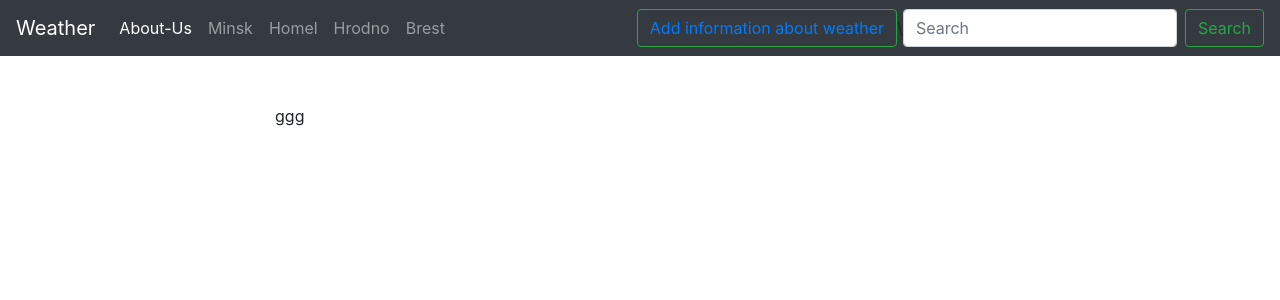
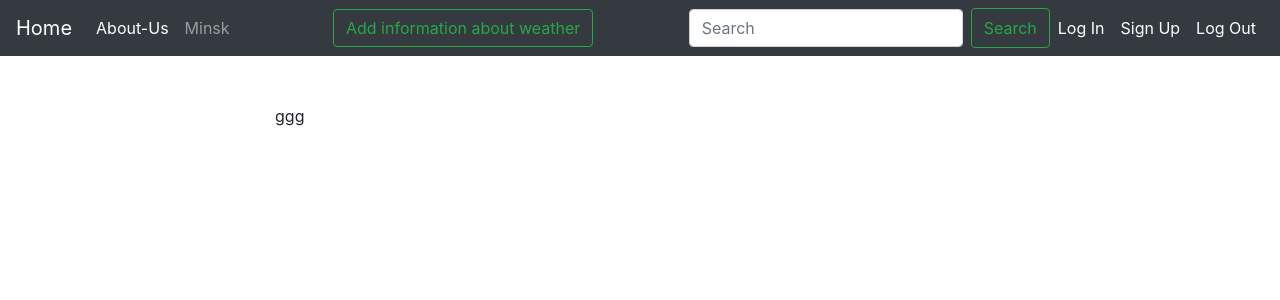
Before and after one commit to isboston/WeatherApp, a Django app: page /about in a window 1280 px wide. Shown: the top 300 px of the page. Run offline with Django 3.2, Linux system fonts and the light colour scheme; some libraries are stand-ins or nearby versions.

Commit message:
20.01.2021

```diff
--- a/src/main/admin.py
+++ b/src/main/admin.py
@@ -1,5 +1,4 @@
 from django.contrib import admin
 from .models import Task
 
-
-admin.site.register(Task)
+admin.site.register
--- a/src/main/models.py
+++ b/src/main/models.py
@@ -11,5 +11,5 @@ class Task(models.Model):
         return self.city
 
     class Meta:
-        verbose_name = 'indicator'
-        verbose_name_plural = 'indicators'
+        verbose_name = 'indikator'
+        verbose_name_plural = 'indikators'
--- a/src/main/templates/main/base.html
+++ b/src/main/templates/main/base.html
@@ -13,7 +13,7 @@
 <body>
 
 <nav class="navbar navbar-expand-lg navbar-dark bg-dark">
-    <a class="navbar-brand" href="{% url 'index' %}">Weather</a>
+    <a class="navbar-brand" href="{% url 'index' %}">Home</a>
     <button class="navbar-toggler" type="button" data-toggle="collapse" data-target="#navbarSupportedContent"
             aria-controls="navbarSupportedContent" aria-expanded="false" aria-label="Toggle navigation">
         <span class="navbar-toggler-icon"></span>
@@ -27,28 +27,28 @@
             <li class="nav-item">
                 <a class="nav-link" href="/">Minsk</a>
             </li>
-
-            <li class="nav-item">
-                <a class="nav-link" href="{% url 'index' %}">Homel</a>
-            </li>
-
-            <li class="nav-item">
-                <a class="nav-link" href="/">Hrodno</a>
-            </li>
-            <li class="nav-item">
-                <a class="nav-link" href="/">Brest</a>
-            </li>
         </ul>
-
-        <button class="btn btn-outline-success my-2 my-sm-0" type="submit"><a href="weather">Add information about
-            weather</a></button>
+        <ul class="navbar-nav mr-auto">
+        <a href="weather"><button class="btn btn-outline-success my-2 my-sm-0" type="submit">Add information about
+            weather</button></a>
         <div>
-            \
+        </ul>
         </div>
         <form class="form-inline my-2 my-lg-0">
             <input class="form-control mr-sm-2" type="search" placeholder="Search" aria-label="Search">
+            <ul class="navbar-nav mr-auto">
             <button class="btn btn-outline-success my-2 my-sm-0" type="submit">Search</button>
         </form>
+            <li class="nav-item active">
+                <a class="nav-link" href="/">Log In</a>
+            </li>
+            <li class="nav-item active">
+                <a class="nav-link" href="/">Sign Up</a>
+            </li>
+            <li class="nav-item active">
+                <a class="nav-link" href="/">Log Out</a>
+            </li>
+        </ul>
     </div>
 </nav>
 
--- a/src/main/urls.py
+++ b/src/main/urls.py
@@ -4,5 +4,6 @@ from . import views
 urlpatterns = [
     path('', views.index, name='index'),
     path('about', views.about, name='about-us'),
-    path('weather', views.weather, name='weather')
+    path('weather', views.weather, name='weather'),
+
 ]
--- a/src/src/urls.py
+++ b/src/src/urls.py
@@ -19,5 +19,5 @@ from django.urls import path, include
 urlpatterns = [
     path('admin/', admin.site.urls),
     path('', include('main.urls')),
-    path('about', include('main.urls'))
+    path('about', include('main.urls')),
 ]
```
Also changed, not shown: src/main/forms.py (+4 -4 lines), README.md.
